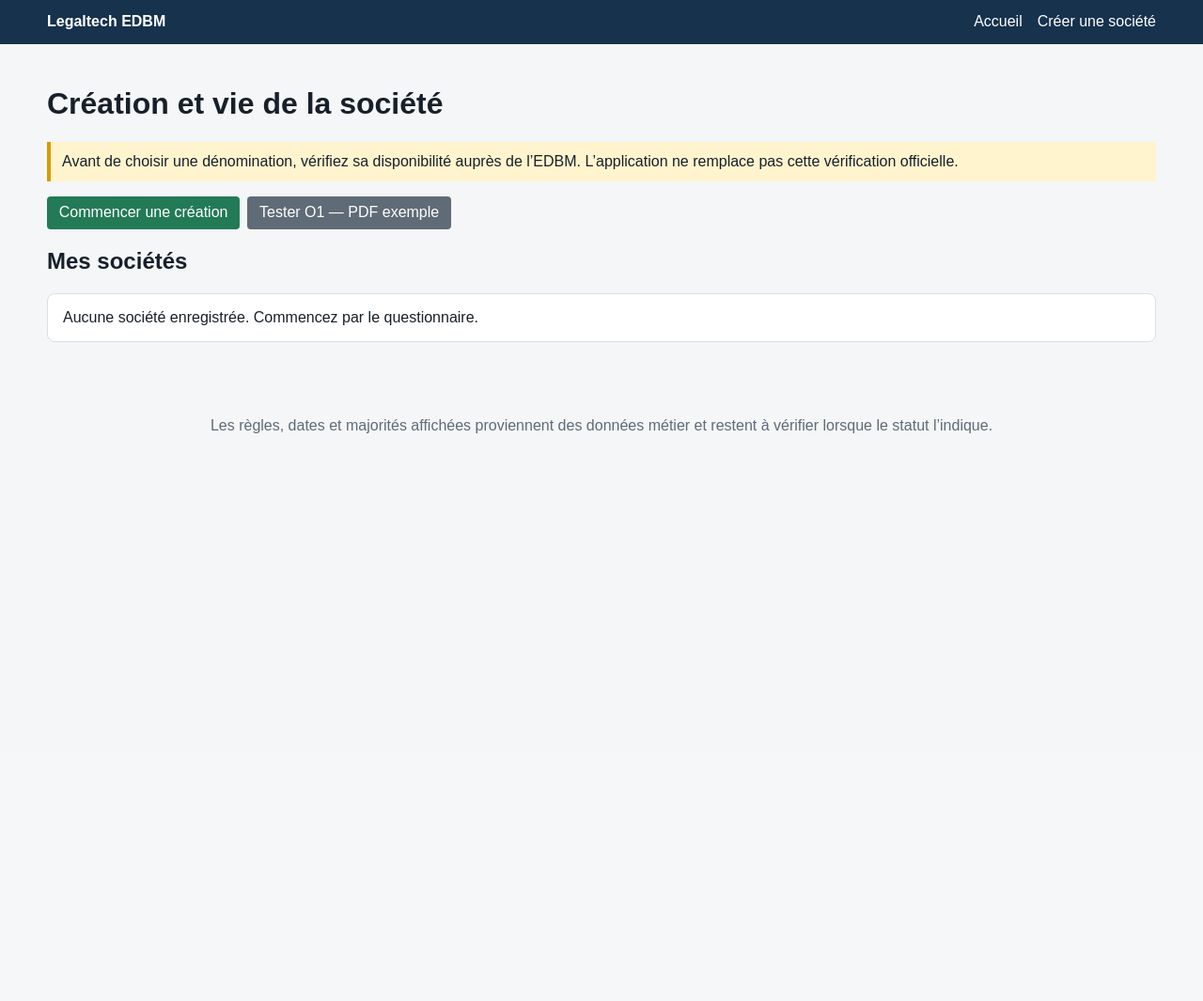
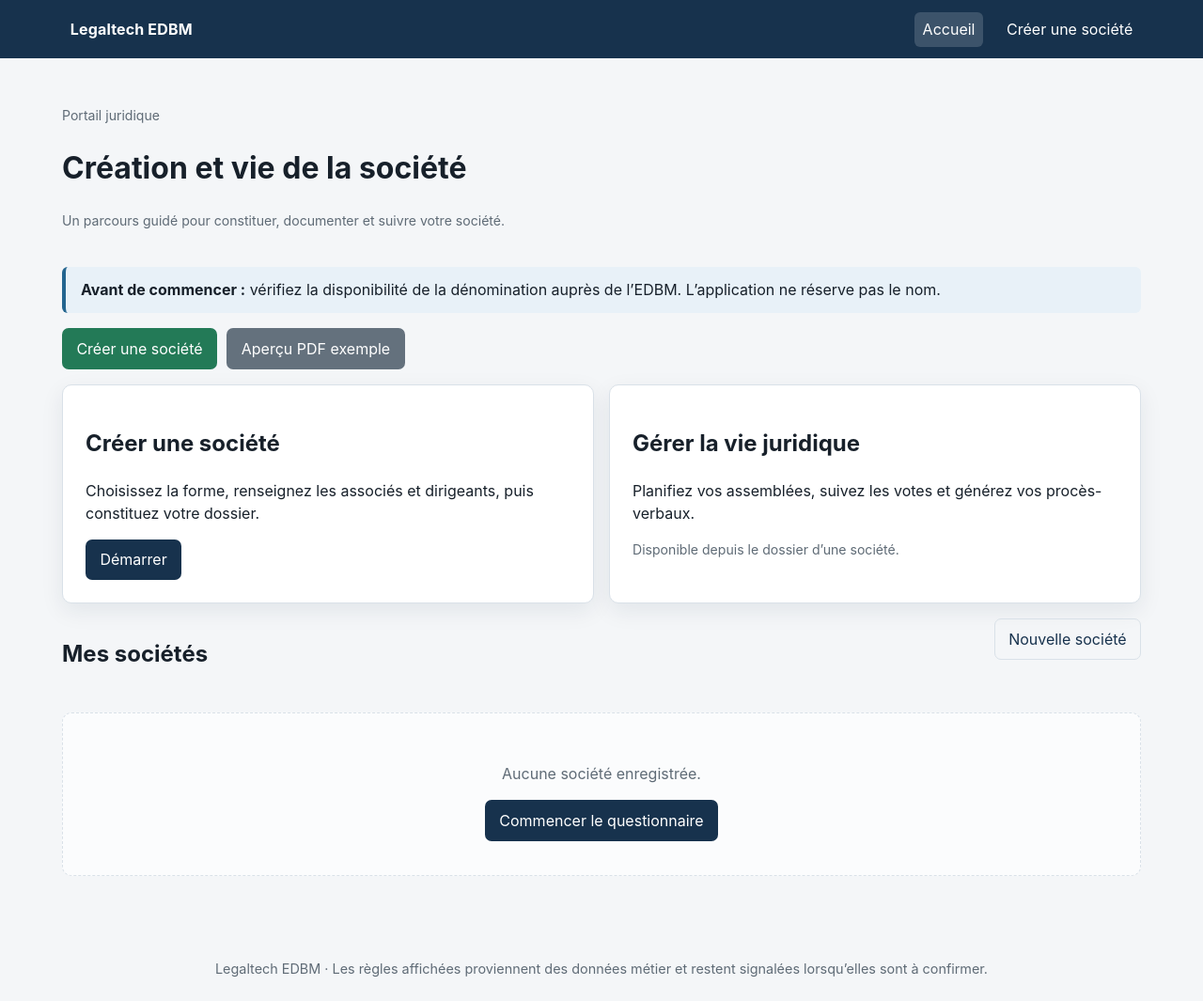
Before and after one commit to tsioryr08/Projet_EDBM, a CodeIgniter 4 app: the page made by app/Views/home/index.php in a window 1280 px wide. Shown: the whole page at 94% size. Before the commit the page ends 461 px from the top, so only its background shows below. Run offline with PHP 8.4 and a stand-in for CodeIgniter, Linux system fonts and the light colour scheme; the template is opened without the code that fills it, so the values that code supplies are empty; some libraries are stand-ins or nearby versions.

Commit message:
ui: installer le système de design et laccueil
Co-authored-by: Copilot <223556219+Copilot@users.noreply.github.com>

```diff
--- a/app/Views/_layout.php
+++ b/app/Views/_layout.php
@@ -1,47 +1 @@
-<!DOCTYPE html>
-<html lang="fr">
-<head>
-    <meta charset="UTF-8">
-    <meta name="viewport" content="width=device-width, initial-scale=1">
-    <title><?= esc($title ?? 'Legaltech EDBM') ?></title>
-    <style>
-        :root { color-scheme: light; font-family: Arial, sans-serif; }
-        body { margin: 0; background: #f4f6f8; color: #17202a; }
-        header { background: #17324d; color: #fff; }
-        nav, main { max-width: 1180px; margin: 0 auto; }
-        nav { display: flex; gap: 1rem; align-items: center; padding: .9rem 1rem; flex-wrap: wrap; }
-        nav a { color: #fff; text-decoration: none; }
-        nav .brand { font-weight: bold; margin-right: auto; }
-        main { padding: 1.5rem 1rem 3rem; }
-        .card { background: #fff; border: 1px solid #d9e1e8; border-radius: 8px; padding: 1rem; margin: 1rem 0; }
-        .grid { display: grid; grid-template-columns: repeat(auto-fit, minmax(260px, 1fr)); gap: 1rem; }
-        .actions { display: flex; flex-wrap: wrap; gap: .5rem; margin-top: 1rem; }
-        .button, button { background: #1769aa; color: #fff; border: 0; border-radius: 4px; padding: .55rem .8rem; text-decoration: none; cursor: pointer; }
-        .button.secondary { background: #5f6b76; }
-        .button.success { background: #237a57; }
-        .notice { background: #fff4ce; border-left: 4px solid #d99a00; padding: .75rem; }
-        .error { background: #ffe1e1; border-left: 4px solid #b42318; padding: .75rem; }
-        table { width: 100%; border-collapse: collapse; background: #fff; }
-        th, td { border: 1px solid #d9e1e8; padding: .55rem; text-align: left; vertical-align: top; }
-        label { display: block; margin: .7rem 0; }
-        input, select, textarea { box-sizing: border-box; max-width: 100%; padding: .45rem; border: 1px solid #aeb9c4; border-radius: 4px; }
-        .field { display: flex; flex-direction: column; gap: .25rem; }
-        footer { text-align: center; color: #5f6b76; padding: 1rem; }
-    </style>
-</head>
-<body>
-<header>
-    <nav>
-        <a class="brand" href="<?= site_url('/') ?>">Legaltech EDBM</a>
-        <a href="<?= site_url('/') ?>">Accueil</a>
-        <a href="<?= site_url('societes/type') ?>">Créer une société</a>
-        <?php if (! empty($societeId)): ?>
-            <a href="<?= site_url('dossiers/' . $societeId) ?>">Dossier</a>
-            <a href="<?= site_url('pdf/statuts/' . $societeId) ?>">Statuts PDF</a>
-        <?php endif; ?>
-    </nav>
-</header>
-<main><?= $this->renderSection('content') ?></main>
-<footer>Les règles, dates et majorités affichées proviennent des données métier et restent à vérifier lorsque le statut l’indique.</footer>
-</body>
-</html>
+<?= $this->extend('layouts/main') ?>
--- a/app/Views/home/index.php
+++ b/app/Views/home/index.php
@@ -1,20 +1,25 @@
 <?= $this->extend('_layout') ?>
 <?= $this->section('content') ?>
-<h1>Création et vie de la société</h1>
-<p class="notice">Avant de choisir une dénomination, vérifiez sa disponibilité auprès de l’EDBM. L’application ne remplace pas cette vérification officielle.</p>
+<div class="page-heading"><div><p class="help">Portail juridique</p><h1>Création et vie de la société</h1><p class="help">Un parcours guidé pour constituer, documenter et suivre votre société.</p></div></div>
+<div class="alert alert-info" role="note"><strong>Avant de commencer :</strong> vérifiez la disponibilité de la dénomination auprès de l’EDBM. L’application ne réserve pas le nom.</div>
 <div class="actions">
-    <a class="button success" href="<?= site_url('societes/type') ?>">Commencer une création</a>
-    <a class="button secondary" href="<?= site_url('pdf/demo/convocation') ?>">Tester O1 — PDF exemple</a>
+    <a class="button success" href="<?= site_url('societes/type') ?>">Créer une société</a>
+    <a class="button secondary" href="<?= site_url('pdf/demo/convocation') ?>">Aperçu PDF exemple</a>
 </div>
-<h2>Mes sociétés</h2>
+<div class="grid">
+    <section class="card"><h2>Créer une société</h2><p>Choisissez la forme, renseignez les associés et dirigeants, puis constituez votre dossier.</p><a class="button" href="<?= site_url('societes/type') ?>">Démarrer</a></section>
+    <section class="card"><h2>Gérer la vie juridique</h2><p>Planifiez vos assemblées, suivez les votes et générez vos procès-verbaux.</p><p class="help">Disponible depuis le dossier d’une société.</p></section>
+</div>
+<div class="page-heading"><h2>Mes sociétés</h2><a class="button link" href="<?= site_url('societes/type') ?>">Nouvelle société</a></div>
 <?php if (empty($societes)): ?>
-    <div class="card">Aucune société enregistrée. Commencez par le questionnaire.</div>
+    <div class="empty-state"><p>Aucune société enregistrée.</p><a class="button" href="<?= site_url('societes/type') ?>">Commencer le questionnaire</a></div>
 <?php else: ?>
     <div class="grid">
     <?php foreach ($societes as $societe): ?>
         <section class="card">
             <h3><?= esc($societe['denomination']) ?></h3>
-            <p>Identifiant : <?= (int) $societe['id'] ?></p>
+            <p class="help">Identifiant #<?= (int) $societe['id'] ?></p>
+            <span class="status-badge muted">Dossier à consulter</span>
             <div class="actions">
                 <a class="button" href="<?= site_url('dossiers/' . $societe['id']) ?>">Ouvrir le dossier</a>
                 <a class="button secondary" href="<?= site_url('pdf/statuts/' . $societe['id']) ?>">Télécharger les statuts</a>
--- /dev/null
+++ b/app/Views/layouts/main.php
@@ -0,0 +1,34 @@
+<!doctype html>
+<html lang="fr">
+<head>
+    <meta charset="utf-8">
+    <meta name="viewport" content="width=device-width, initial-scale=1">
+    <title><?= esc($this->renderSection('title') ?: ($title ?? 'Legaltech EDBM')) ?></title>
+    <link rel="stylesheet" href="<?= base_url('assets/css/app.css') ?>">
+</head>
+<body>
+<?php $current = uri_string(); ?>
+<header>
+    <nav class="site-nav" aria-label="Navigation principale">
+        <a class="brand" href="<?= site_url('/') ?>">Legaltech EDBM</a>
+        <a href="<?= site_url('/') ?>" <?= $current === '' ? 'aria-current="page"' : '' ?>>Accueil</a>
+        <a href="<?= site_url('societes/type') ?>" <?= str_starts_with($current, 'societes') ? 'aria-current="page"' : '' ?>>Créer une société</a>
+        <?php if (! empty($societeId)): ?>
+            <a href="<?= site_url('dossiers/' . $societeId) ?>" <?= str_starts_with($current, 'dossiers/' . $societeId) && ! str_contains($current, 'phase-b') ? 'aria-current="page"' : '' ?>>Dossier</a>
+            <a href="<?= site_url('dossiers/' . $societeId . '/phase-b') ?>" <?= str_contains($current, 'phase-b') ? 'aria-current="page"' : '' ?>>Assemblées</a>
+            <a href="<?= site_url('dossiers/' . $societeId) . '#documents' ?>">Documents PDF</a>
+        <?php endif; ?>
+    </nav>
+</header>
+<main>
+    <?php if (! empty($breadcrumb)): ?><nav class="breadcrumb" aria-label="Fil d’Ariane"><?= $breadcrumb ?></nav><?php endif; ?>
+    <?php if (session()->getFlashdata('success')): ?><div class="alert alert-success" role="status"><?= esc(session()->getFlashdata('success')) ?></div><?php endif; ?>
+    <?php $messages = session()->getFlashdata('errors') ?? []; ?>
+    <?php if (! empty($messages)): ?><div class="alert alert-error" role="alert"><strong>Vérifiez les informations</strong><ul><?php foreach (($messages['bloquants'] ?? (is_array($messages) ? $messages : [])) as $message): ?><li><?= esc($message) ?></li><?php endforeach; ?></ul></div><?php endif; ?>
+    <?= $this->renderSection('content') ?>
+</main>
+<footer>Legaltech EDBM · Les règles affichées proviennent des données métier et restent signalées lorsqu’elles sont à confirmer.</footer>
+<script src="<?= base_url('assets/js/app.js') ?>"></script>
+<?= $this->renderSection('scripts') ?>
+</body>
+</html>
```
Also changed, not shown: app/Views/societe/type.php (+9 -11 lines), public/assets/css/app.css (added), public/assets/js/app.js (added).
